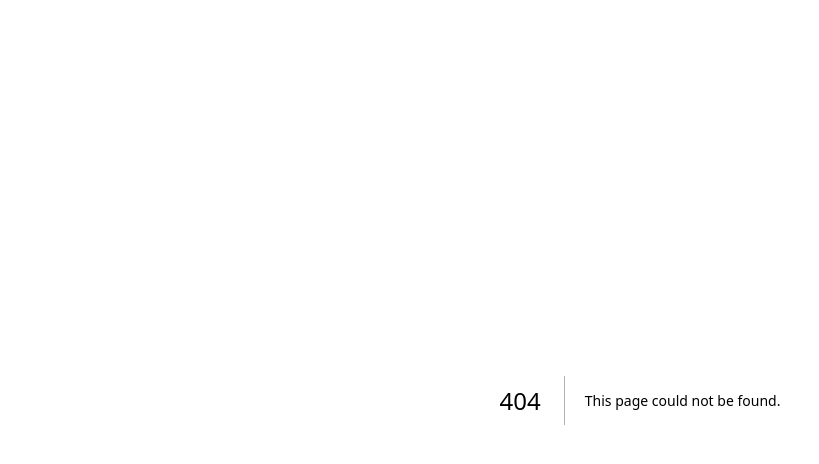
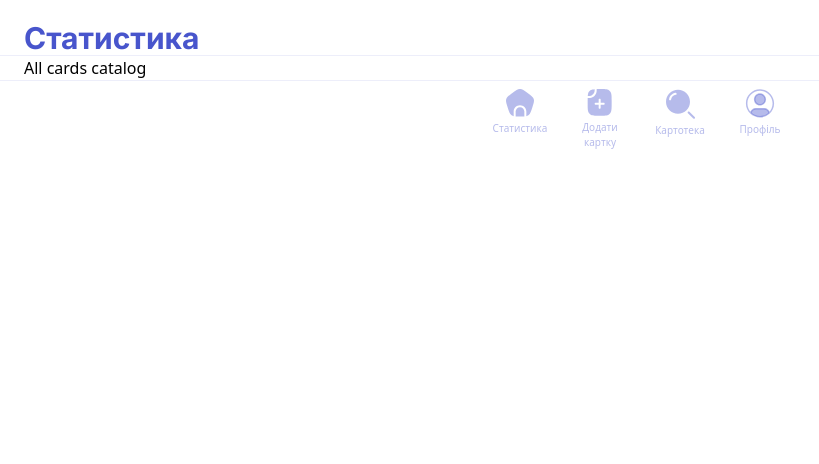
Before and after one commit to baza-trainee/AnimalRescueKharkiv, a Next.js app: page /crm/catalog in a window 1280 px wide. Before the commit this address had no page. Shown: the top 464 px of the page, without its empty margins (0-819 px from the left). Built offline with nearby package versions, Linux system fonts and the light colour scheme.

Commit message:
Footer routing fix

```diff
--- /dev/null
+++ b/src/app/crm/add-card/page.tsx
@@ -0,0 +1,15 @@
+import FooterCrm from "@/src/components/crm/Footer";
+import HeaderCrm from "@/src/components/crm/Header";
+import AddCardCrm from "@/src/components/crm/AddCardCrm";
+
+export default function AddCardPage() {
+  return (
+    <>
+      <HeaderCrm />
+      <section className="mx-6">
+        <AddCardCrm />
+      </section>
+      <FooterCrm />
+    </>
+  );
+}
--- /dev/null
+++ b/src/app/crm/catalog/page.tsx
@@ -0,0 +1,16 @@
+import CatalogCrm from "@/src/components/crm/CatalogCrm";
+import FooterCrm from "@/src/components/crm/Footer";
+import HeaderCrm from "@/src/components/crm/Header";
+
+
+export default function CatalogPage() {
+  return (
+    <>
+      <HeaderCrm />
+      <section className="mx-6">
+        <CatalogCrm />
+      </section>
+      <FooterCrm />
+    </>
+  );
+}
--- /dev/null
+++ b/src/app/crm/profile/page.tsx
@@ -0,0 +1,16 @@
+import FooterCrm from "@/src/components/crm/Footer";
+import HeaderCrm from "@/src/components/crm/Header";
+import ProfileCrm from "@/src/components/crm/Profile";
+
+
+export default function ProfilePage() {
+  return (
+    <>
+      <HeaderCrm />
+      <section className="mx-6">
+        <ProfileCrm />
+      </section>
+      <FooterCrm />
+    </>
+  );
+}
--- /dev/null
+++ b/src/components/crm/AddCardCrm/index.tsx
@@ -0,0 +1,9 @@
+const AddCardCrm = () => {
+    return (
+        <>
+            <p>Add New Card</p>
+        </>
+    )
+}
+
+export default AddCardCrm;
--- /dev/null
+++ b/src/components/crm/CatalogCrm/index.tsx
@@ -0,0 +1,9 @@
+const CatalogCrm = () => {
+    return (
+        <>
+            <p>All cards catalog</p>
+        </>
+    )
+}
+
+export default CatalogCrm;
--- a/src/components/crm/Footer/index.tsx
+++ b/src/components/crm/Footer/index.tsx
@@ -1,4 +1,5 @@
 'use client'
+
 import Link from "next/link";
 import { usePathname } from "next/navigation";
 import StatisticIcon  from "./FooterIcons/Statistic";
@@ -10,27 +11,22 @@ import ProfileIcon from "./FooterIcons/Profile";
 type Path = '/statistic' | '/addcard' | '/cards' | '/profile';
 
 const FooterCrm = () => {
-
   const pathname = usePathname();
-
-
   const isActive = (path:Path): boolean => pathname === path;
-
   return (
     <footer className="flex justify-center w-[390] h-[67px] ml-0 border-t border-lightBlue">
       <nav className="px-0 py-2">
         <ul className='flex flex-row px-4'>
           <li className="w-20 flex justify-center">
-                        <Link href="/statistic" className={`flex flex-col items-cente ${
+            <Link href="/crm" className={`flex flex-col items-cente ${
               isActive('/statistic') ? 'text-mainBlue fill-mainBlue  text-opacity-100' : ' text-mainBlue text-opacity-40 '
               } `} >
-
                 <div className=" flex justify-center "><StatisticIcon/></div>
                 <p className="font-normal text-[10px] leading-normal text-center pt-1">Статистика</p>
             </Link>
           </li>
           <li className="w-20 flex justify-center">
-                        <Link href="/addcard" className={`flex flex-col items-cente ${
+            <Link href="/crm/add-card" className={`flex flex-col items-cente ${
               isActive('/addcard') ? 'text-mainBlue fill-mainBlue  text-opacity-100' : ' text-mainBlue text-opacity-40 '
               } `}>
                 <div className="flex justify-center"><AddIcon/></div>
@@ -38,7 +34,7 @@ const FooterCrm = () => {
             </Link>
           </li>
           <li className="w-20 flex justify-center">
-                        <Link href="/cards" className={`flex flex-col items-cente ${
+            <Link href="/crm/catalog" className={`flex flex-col items-cente ${
               isActive('/cards') ? 'text-mainBlue fill-mainBlue  text-opacity-100' : ' text-mainBlue text-opacity-40 '
               } `}>
                 <div className="flex justify-center"><CardIcon/></div>
@@ -46,11 +42,10 @@ const FooterCrm = () => {
             </Link>
           </li>
           <li className="w-20 flex justify-center">
-                        <Link href="/profile"  className={`flex flex-col items-cente ${
+            <Link href="/crm/profile"  className={`flex flex-col items-cente ${
               isActive('/profile') ? 'text-mainBlue fill-mainBlue  text-opacity-100' : ' text-mainBlue text-opacity-40 '
               } `}>
                 <div className="flex justify-center"><ProfileIcon/></div>
-
                 <p className="font-normal text-[10px] leading-normal text-center pt-1">Профіль</p>
             </Link>
           </li>
--- /dev/null
+++ b/src/components/crm/Profile/index.tsx
@@ -0,0 +1,9 @@
+const ProfileCrm = () => {
+    return (
+        <>
+            <p>Profile</p>
+        </>
+    )
+}
+
+export default ProfileCrm;
```
Lines whose indentation alone changed are shown as unchanged.
